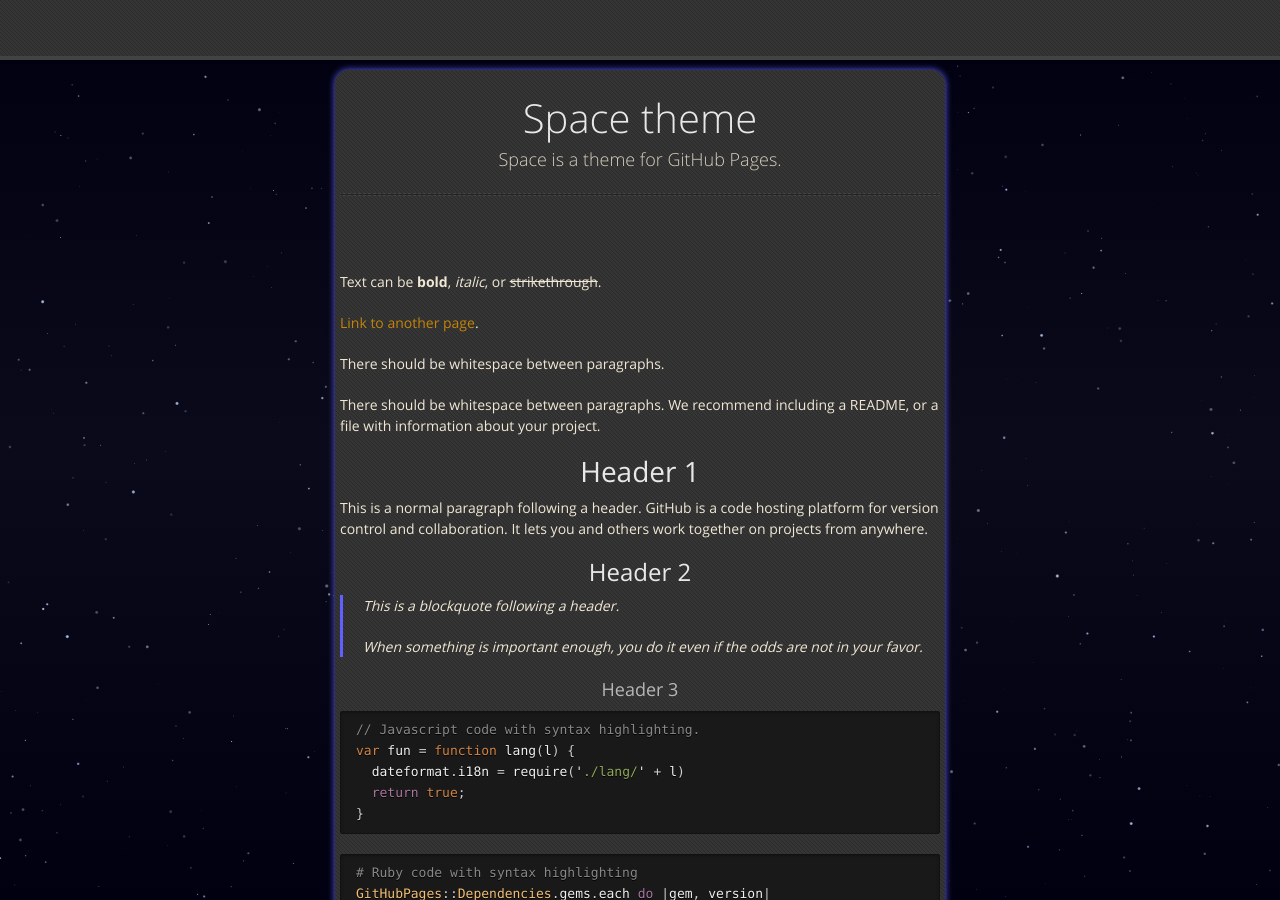
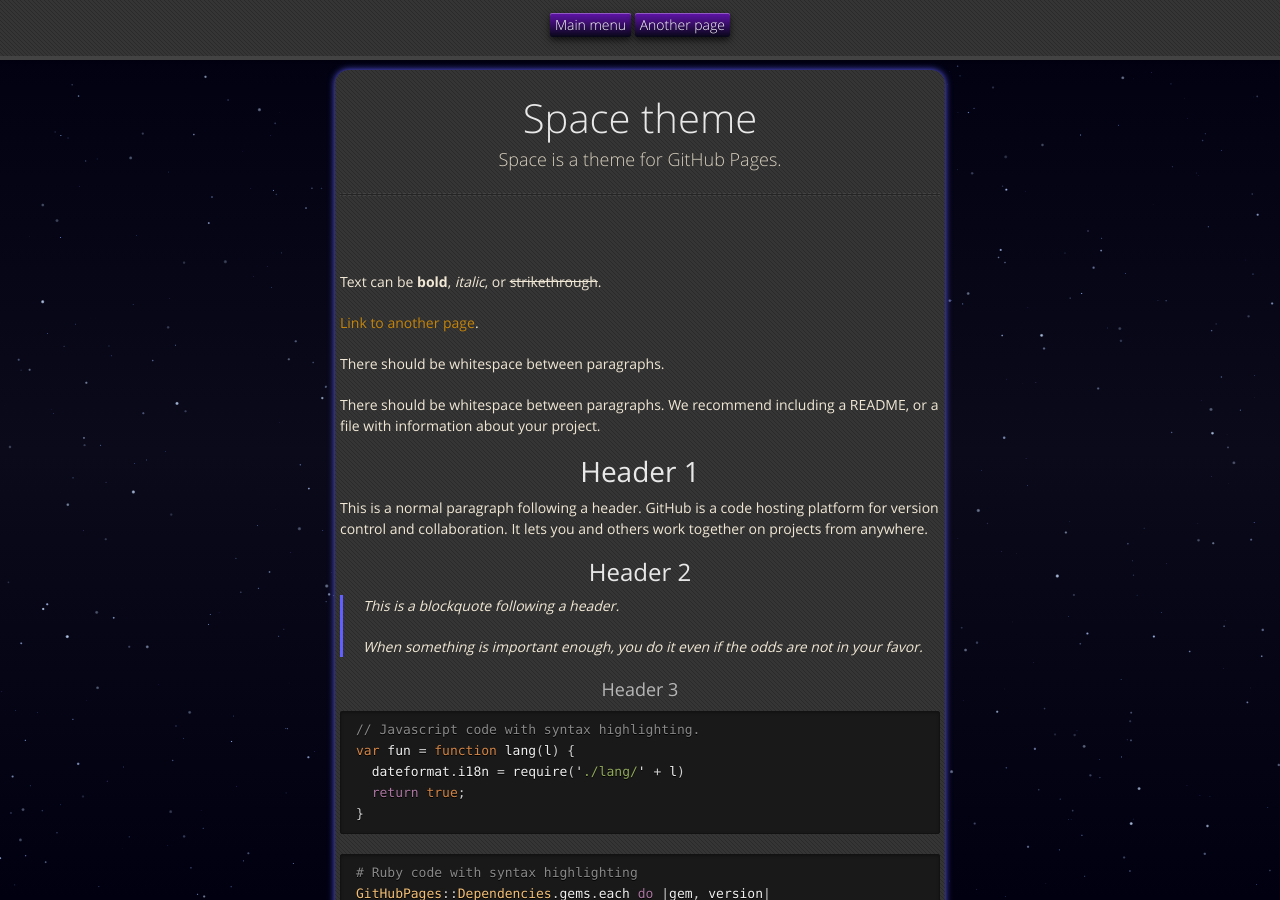
Before and after one commit to lAstronautl/space, a Jekyll site: the page built from index.md, in a window 1280 px wide and 900 px high. Built offline with Jekyll 4.4.1, drawn with Linux system fonts in a browser that asks for light colours.

```diff
--- a/_config.yml
+++ b/_config.yml
@@ -5,3 +5,8 @@ google_analytics:
 remote_theme: lAstronautl/space
 plugins:
   - jekyll-remote-theme
+header_links:
+  - title: Main menu
+    url: https://lastronautl.github.io/space/
+  - title: Another page
+    url: https://lastronautl.github.io/space/another-page.html
```
